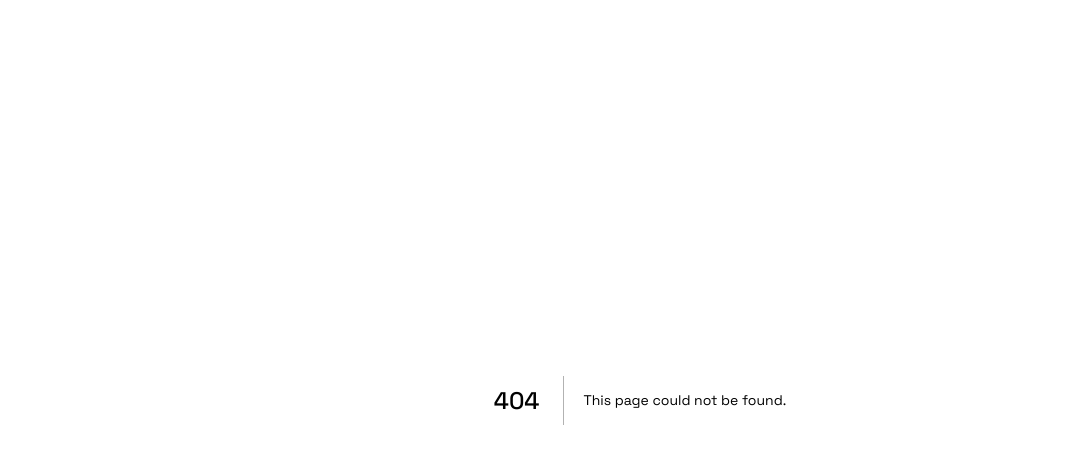
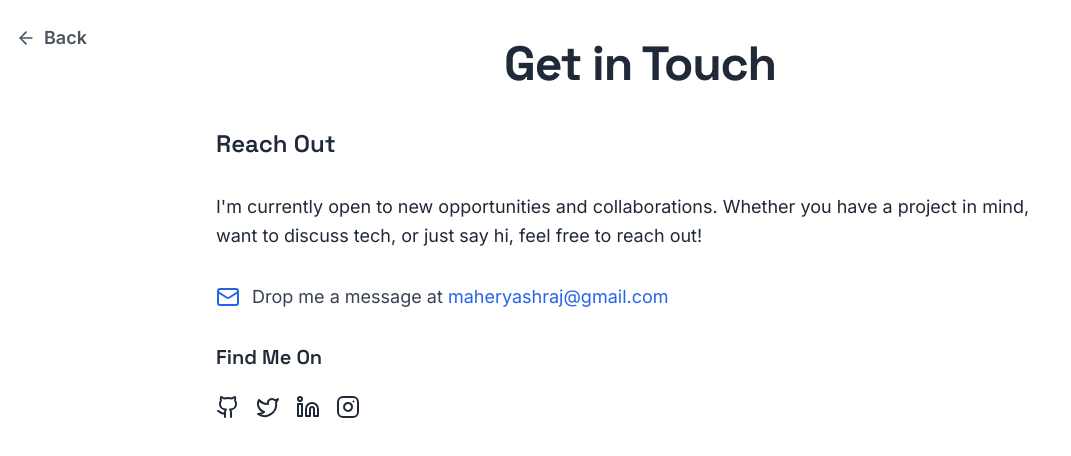
Before and after one commit to rajofearth/yashrajmaher, a Next.js app: page /contact in a window 1280 px wide. Before the commit this address had no page. Shown: the top 456 px of the page, without its empty margins (0-1071 px from the left). Built offline with nearby package versions, Linux system fonts and the light colour scheme.

Commit message:
Contact Page

```diff
--- /dev/null
+++ b/app/contact/page.js
@@ -0,0 +1,56 @@
+import Link from "next/link";
+import Socials from "../components/Socials";
+import { Mail, ArrowLeft } from "lucide-react";
+
+export default function Contact() {
+  return (
+    <div className="min-h-screen bg-white text-gray-800">
+      {/* Back Button */}
+      <Link
+        href="/about"
+        className="absolute left-0 top-10 flex items-center gap-2 text-lg font-semibold text-gray-600 hover:text-gray-800 transition-transform duration-300 ml-6 mt-2 md:ml-4 md:top-4"
+      >
+        <ArrowLeft className="w-5 h-5" />
+        Back
+      </Link>
+
+      {/* Header */}
+      <header className="max-w-6xl mx-auto px-6 py-10">
+        <h1 className="text-4xl md:text-5xl font-bold tracking-tight text-center">
+          Get in Touch
+        </h1>
+      </header>
+
+      {/* Main Content */}
+      <main className="max-w-4xl mx-auto px-6 space-y-16">
+        {/* Contact Information */}
+        <section className="space-y-8">
+          <h2 className="text-2xl font-semibold">Reach Out</h2>
+          <p className="text-lg leading-relaxed">
+            I'm currently open to new opportunities and collaborations. Whether
+            you have a project in mind, want to discuss tech, or just say hi,
+            feel free to reach out!
+          </p>
+          <div className="flex items-center gap-3">
+            <Mail className="w-6 h-6 text-blue-600" />
+            <span className="text-lg text-gray-700">
+              Drop me a message at{" "}
+              <a
+                href="mailto:maheryashraj@gmail.com"
+                className="text-blue-600 hover:underline"
+              >
+                maheryashraj@gmail.com
+              </a>
+            </span>
+          </div>
+
+          {/* Socials Component */}
+          <div>
+            <h2 className="text-xl font-semibold mb-4">Find Me On</h2>
+            <Socials />
+          </div>
+        </section>
+      </main>
+    </div>
+  );
+}
```
